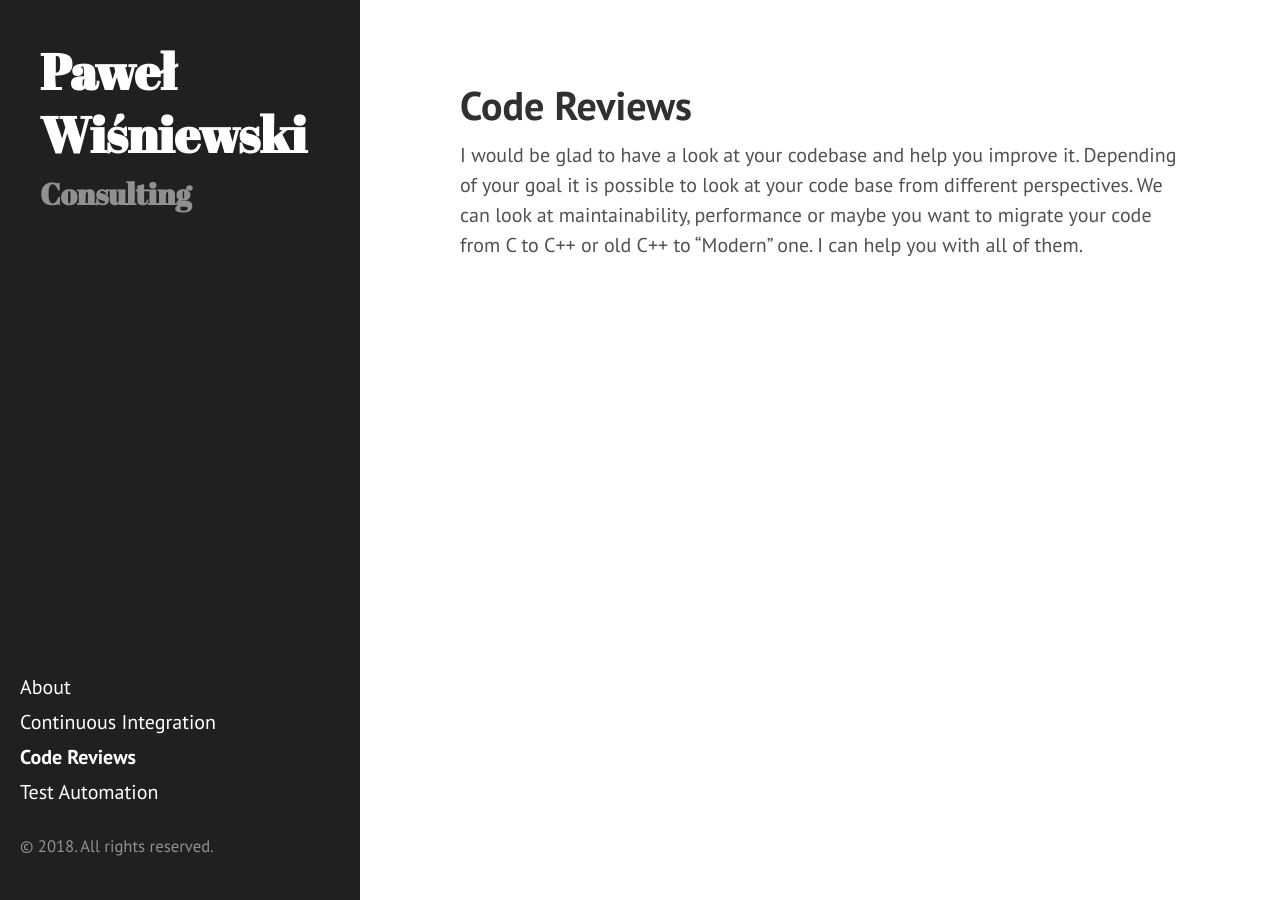
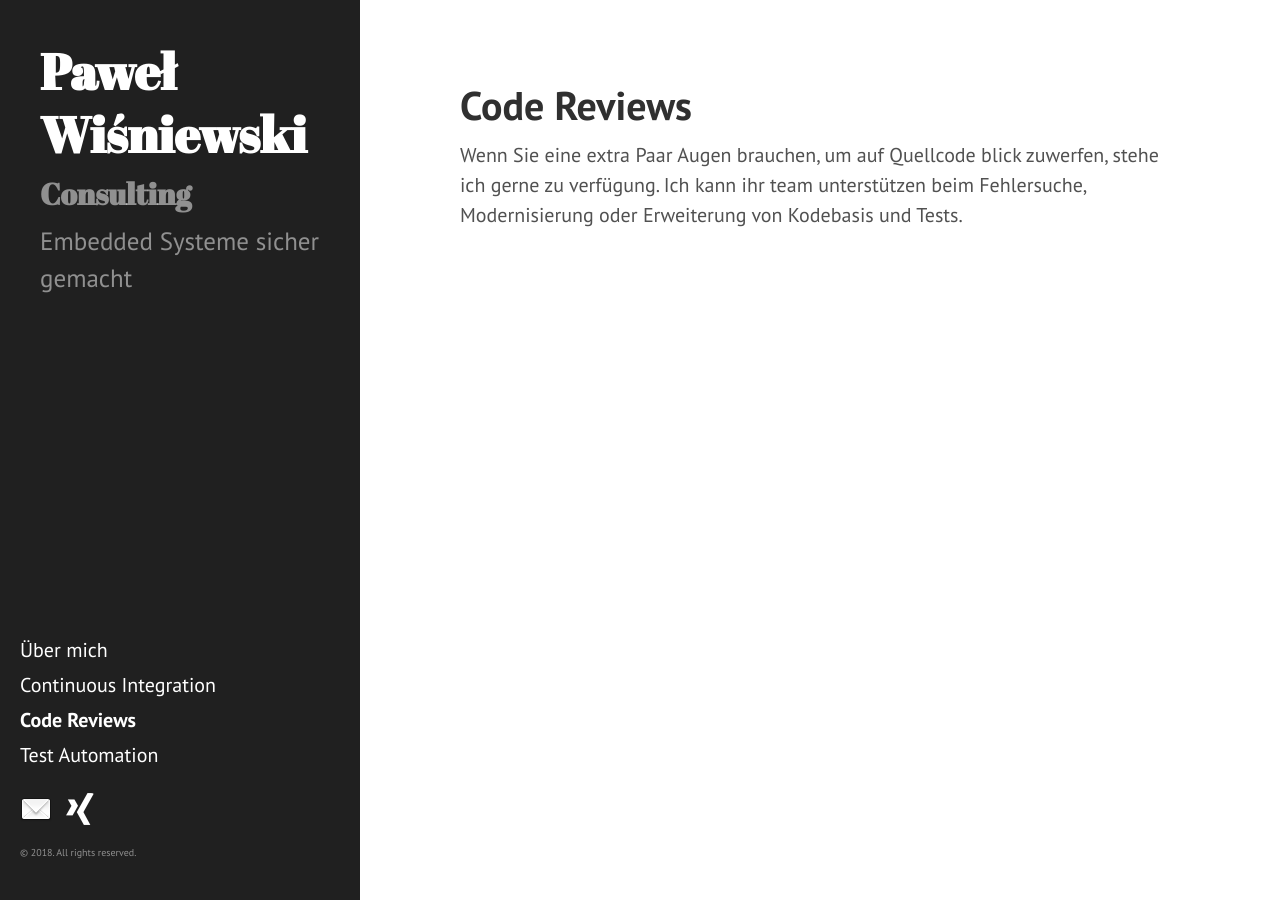
Before and after one commit to WisniewskiP/WisniewskiP.github.io, a Jekyll site: the page built from code_reviews.md, in a window 1280 px wide. Built offline with Jekyll 4.4.1, drawn with Linux system fonts in a browser that asks for light colours.

Commit message:
Added contact

```diff
--- a/_config.yml
+++ b/_config.yml
@@ -12,9 +12,11 @@ permalink:        pretty
 title: Paweł Wiśniewski
 subtitle: Consulting
 tagline:          ''
-email: pawel@wisniewski.io
+email: "&#112;&#97;&#119;&#101;&#108;&#64;&#119;&#105;&#115;&#110;&#105;&#101;&#119;&#115;&#107;&#105;&#46;&#105;&#111;" #pawel@wisniewski.io
 description: >- # this means to ignore newlines until "baseurl:"
+  Embedded Systeme sicher gemacht
 baseurl: "/" # the subpath of your site, e.g. /blog
 url: "http://pawel.wisniewski.io" # the base hostname & protocol for your site, e.g. http://example.com
 twitter_username:
 github_username:
+xing_username: Pawel_Wisniewski12
--- a/_includes/sidebar.html
+++ b/_includes/sidebar.html
@@ -30,8 +30,14 @@
         {% endfor %}
 
       </nav>
-
-    <p><small>&copy; {{ site.time | date: '%Y' }}. All rights reserved.</small></p>
+      <div>
+        {% if site.email %}<a class="sidebar-social" href="mailto:{{ site.email }}"><img src="/public/email.png" alt="Email"></img></a>{% endif %}
+        {% if site.xing_username %}<a class="sidebar-social" href="https://www.xing.com/profile/{{ site.xing_username }}"><img src="/public/Xing.png"></img></a>{% endif %}
+        {% if site.linkedin_username %}<a class="sidebar-social" href=""><img src="/public/LinkedIn.png"></img></a>{% endif %}
+        {% if site.github_username %}<a class="sidebar-social" href=""><img src="/public/GitHub.png"></img></a>{% endif %}
+        {% if site.twitter_username %}<a class="sidebar-social" href=""><img src="/public/Twitter.png"></img></a>{% endif %}
+      </div>
+      <p class="sidebar-copyright">&copy; {{ site.time | date: '%Y' }}. All rights reserved.</p>
     </div>
   </div>
 </div>
--- a/about.md
+++ b/about.md
@@ -1,6 +1,6 @@
 ---
 layout: page
-title: About
+title: Über mich
 permalink: /about/
 ---
 Ich habe mehre Jahre Erfahrung in verschiedenen Bereichen der Softwareentwicklung.
--- a/code_reviews.md
+++ b/code_reviews.md
@@ -2,4 +2,5 @@
 layout: page
 title: Code Reviews
 ---
-I would be glad to have a look at your codebase and help you improve it. Depending of your goal it is possible to look at your code base from different perspectives. We can look at maintainability, performance or maybe you want to migrate your code from C to C++ or old C++ to “Modern” one. I can help you with all of them.
+Wenn Sie eine extra Paar Augen brauchen, um auf Quellcode blick zuwerfen, stehe ich gerne zu verfügung.
+Ich kann ihr team unterstützen beim Fehlersuche, Modernisierung oder Erweiterung von Kodebasis und Tests.
--- a/public/css/hyde.css
+++ b/public/css/hyde.css
@@ -103,6 +103,16 @@ a.sidebar-nav-item:focus {
 }
 .sidebar-nav-item.active {
   font-weight: bold;
+}
+
+.sidebar-social {
+  float: left;
+  padding-right: 12px
+}
+
+.sidebar-copyright {
+  clear: both;
+  font-size: 0.5rem;
 }
 
 /* Sticky sidebar
```
Also changed, not shown: test_automation.md (+0 -1 lines), public/GitHub.png (added), public/Xing.png (added), public/email.png (added). Lines whose indentation alone changed are shown as unchanged.
